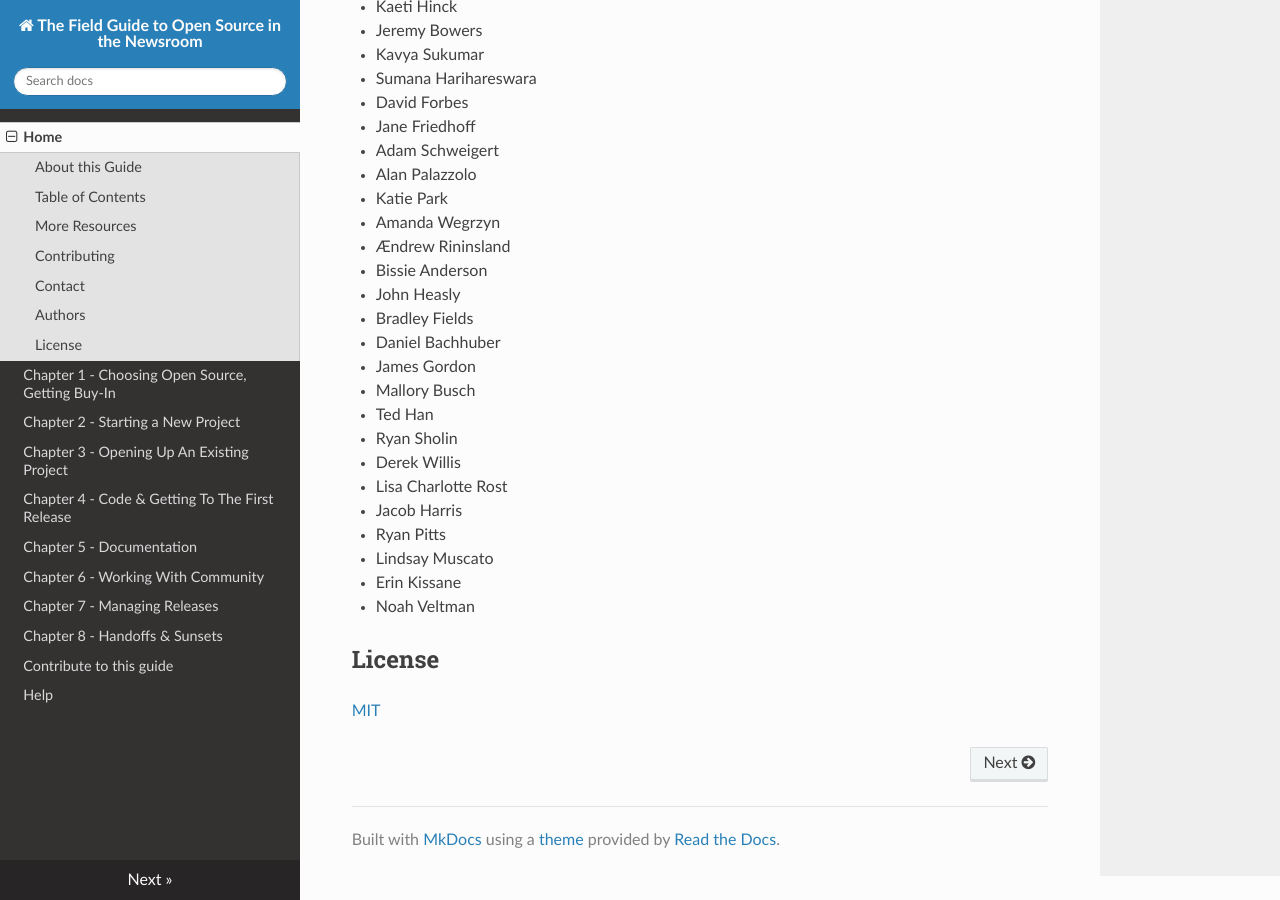
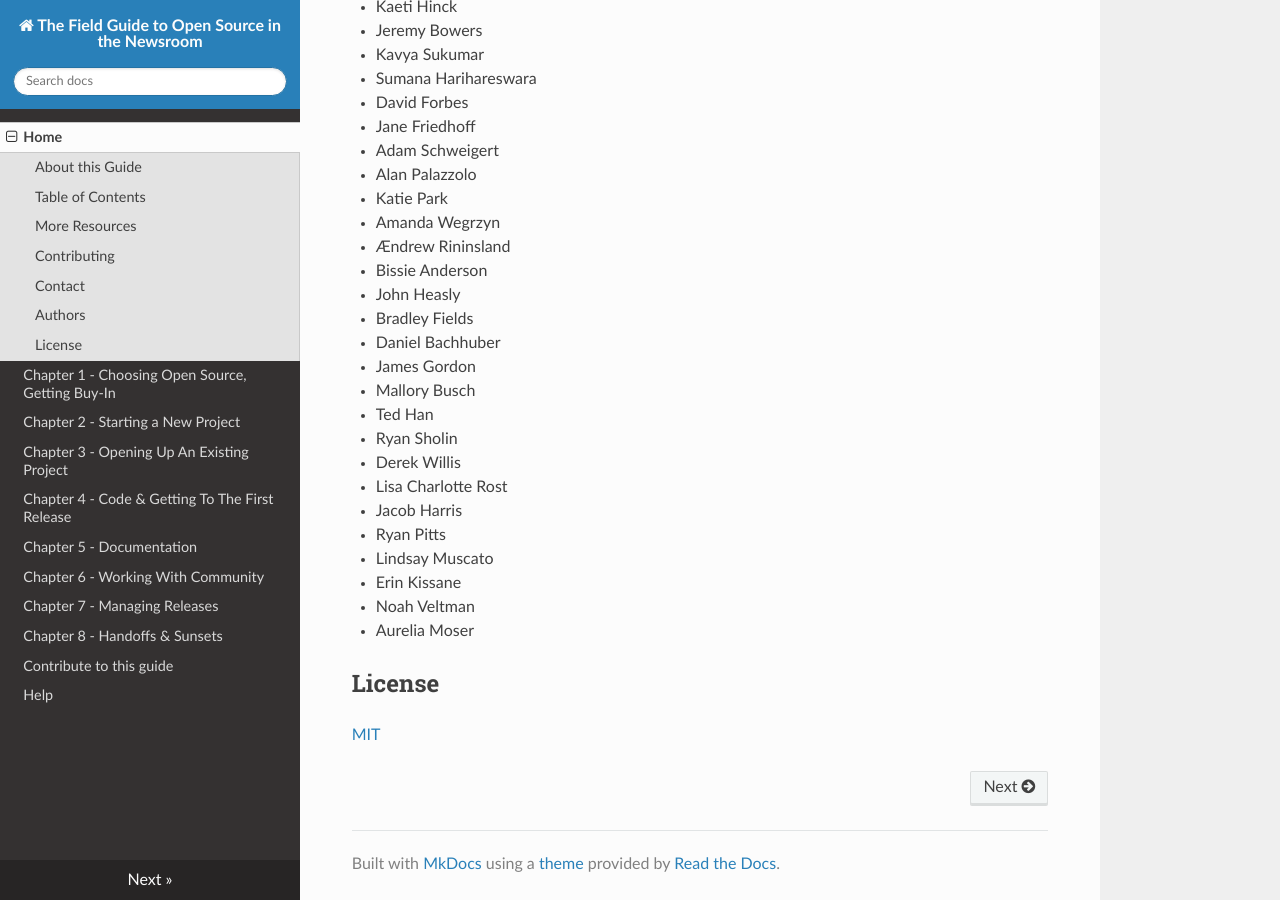
Before and after one commit to OpenNewsLabs/field-guide-open-source-newsroom, an MkDocs documentation site: the page built from docs/index.md, in a window 1280 px wide and 900 px high, scrolled down 1821 px. Built offline with MkDocs 1.6.1, drawn with Linux system fonts in a browser that asks for light colours; nearby versions of some CDN libraries; old or Windows-style settings are respelled for this version of MkDocs.

```diff
--- a/docs/index.md
+++ b/docs/index.md
@@ -74,6 +74,7 @@ The following people have contributed to this guidebook:
 * Lindsay Muscato
 * Erin Kissane
 * Noah Veltman
+* Aurelia Moser
 
 ## License
 
```
Also changed, not shown: README.md (+1 -0 lines).
